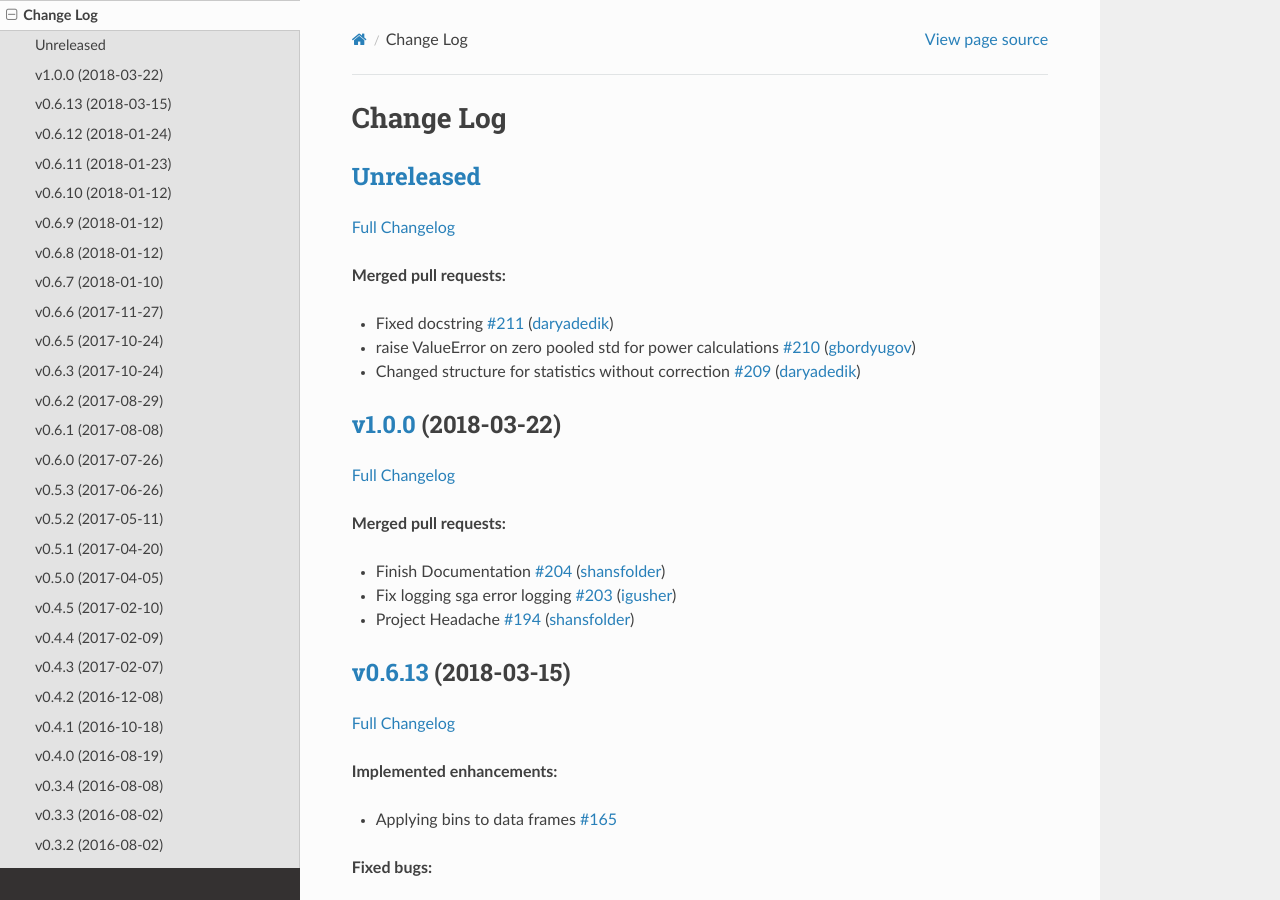
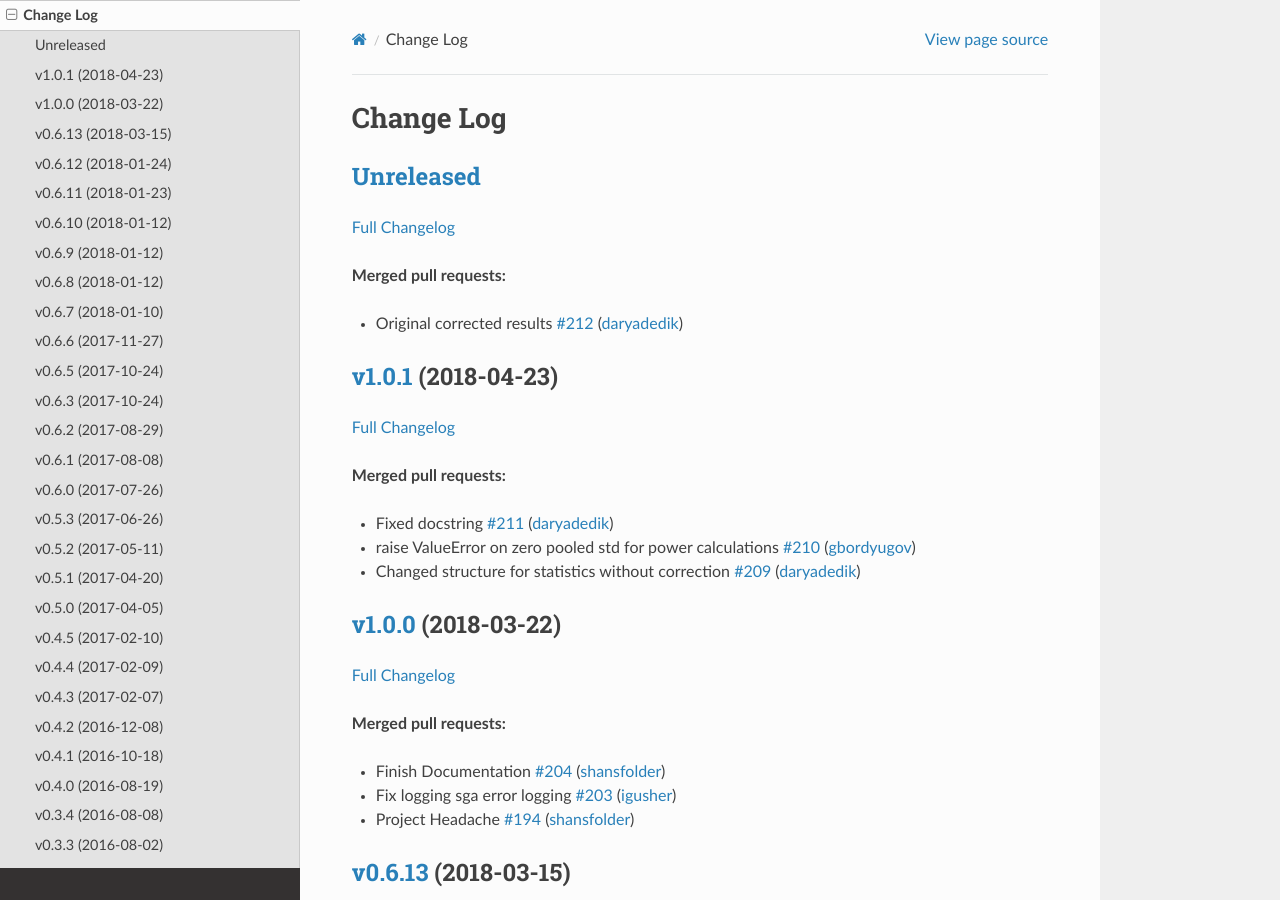
Before and after one commit to zalando/expan, a Sphinx documentation site: the page built from docs/history.rst, in a window 1280 px wide and 900 px high. Built offline with Sphinx 7.4.7 and the Read the Docs theme 2.0.0, drawn with Linux system fonts in a browser that asks for light colours.

```diff
--- a/CHANGELOG.rst
+++ b/CHANGELOG.rst
@@ -5,7 +5,19 @@ Change Log
 -----------------------------------------------------------
 
 `Full
-Changelog <https://github.com/zalando/expan/compare/v1.0.0...HEAD>`__
+Changelog <https://github.com/zalando/expan/compare/v1.0.1...HEAD>`__
+
+**Merged pull requests:**
+
+-  Original corrected results
+   `#212 <https://github.com/zalando/expan/pull/212>`__
+   (`daryadedik <https://github.com/daryadedik>`__)
+
+`v1.0.1 <https://github.com/zalando/expan/tree/v1.0.1>`__ (2018-04-23)
+----------------------------------------------------------------------
+
+`Full
+Changelog <https://github.com/zalando/expan/compare/v1.0.0...v1.0.1>`__
 
 **Merged pull requests:**
 
```
Also changed, not shown: CHANGELOG.md (+8 -1 lines), docs/tutorial.rst (+10 -8 lines), 9 other files.
